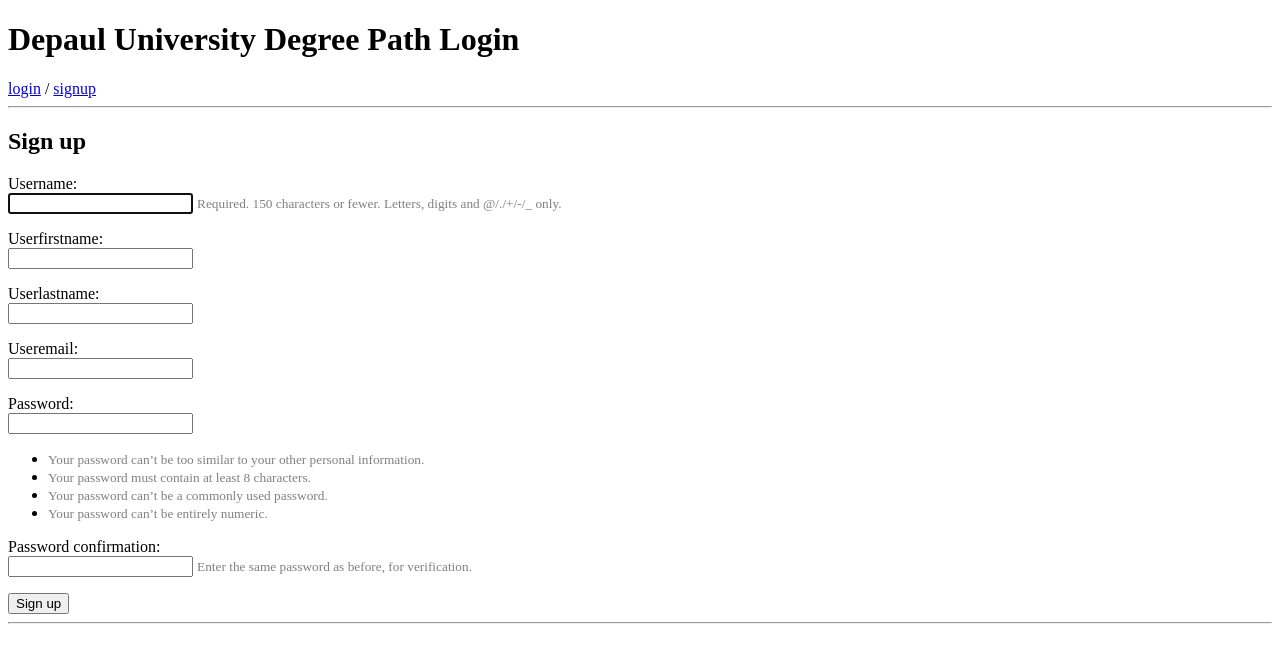
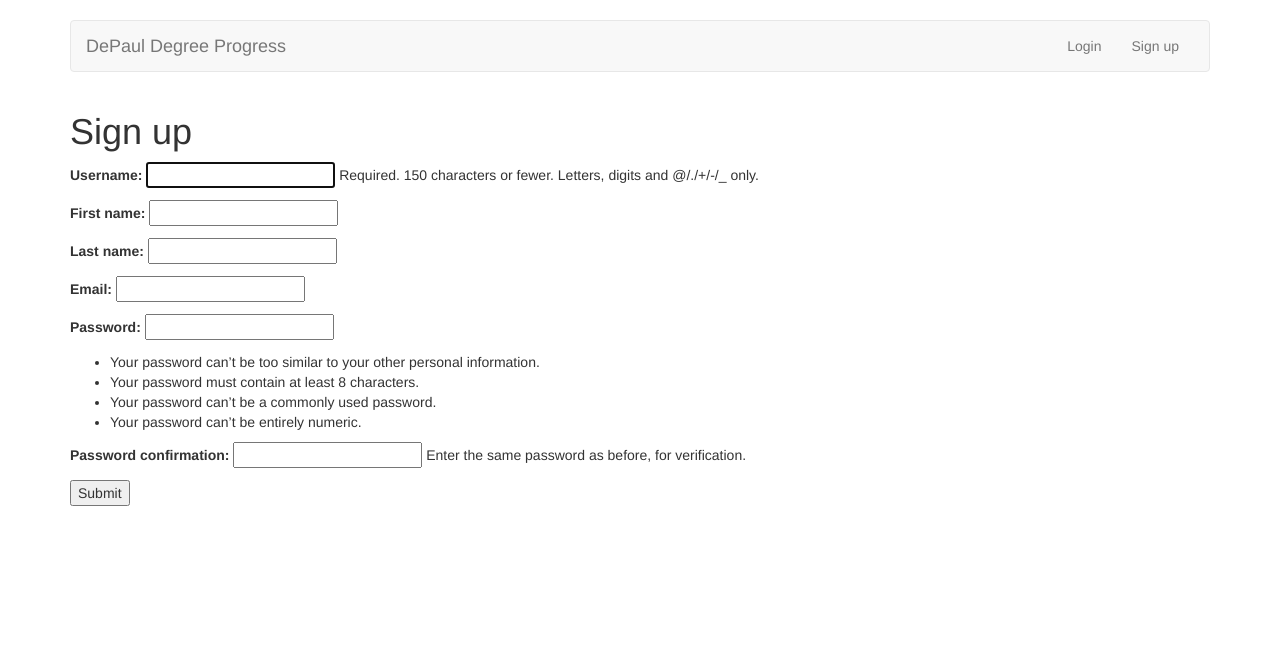
Before and after one commit to mjrskiles/csc394_capstone, a Django app: page /signup/ in a window 1280 px wide. Shown: the top 663 px of the page. Run offline with Django 3.2, Linux system fonts and the light colour scheme; parts of the project's set-up code (start-up, migrations or seed data) failed here and were passed over; some libraries are stand-ins or nearby versions.

Commit message:
profile created

```diff
--- a/dpwebsite/core/forms.py
+++ b/dpwebsite/core/forms.py
@@ -1,17 +1,33 @@
 from django import forms
-from django.contrib.auth.forms import UserCreationForm
+from django.contrib.auth.forms import (UserCreationForm, UserChangeForm)
 from django.contrib.auth.models import User
 
+from dpwebsite.core.models import Profile
 
-class SignUpForm(UserCreationForm):
-    # userID = forms.CharField(max_length=50)
-    #userName = forms.CharField(max_length=50)
-    #userPassword = forms.CharField(max_length=50)
-    userEmail = forms.EmailField(max_length=50)
-    userFirstName = forms.CharField(max_length=50)
-    userLastName = forms.CharField(max_length=50)
-#    userDegree = forms.CharField(max_length=25)
+class RegistrationForm(UserCreationForm):
+    email = forms.EmailField(required=True)
+
 
     class Meta:
         model = User
-        fields = ('username', 'userFirstName', 'userLastName', 'userEmail','password1', 'password2',)
+        fields = ('username', 'first_name', 'last_name', 'email','password1', 'password2')
+
+    def save(self, commit=True):
+        user = super(RegistrationForm, self).save(commit=True)
+        user.first_name = self.cleaned_data['first_name']
+        user.last_name = self.cleaned_data['last_name']
+        user.email = self.cleaned_data['email']
+
+        if commit:
+            user.save()
+
+        return user
+
+
+class EditProfileForm(UserChangeForm):
+    template_name='/something/else'
+
+
+    class Meta:
+        model = User
+        fields = ('email','first_name','last_name','password')
--- a/dpwebsite/core/views.py
+++ b/dpwebsite/core/views.py
@@ -1,65 +1,44 @@
+from django.shortcuts import render, redirect
+from django.urls import reverse
+from dpwebsite.core.forms import (
+    RegistrationForm,
+    EditProfileForm
+)
+
+from django.contrib.auth.models import User
+from django.contrib.auth.forms import UserChangeForm
+from django.contrib.auth import update_session_auth_hash
 from django.contrib.auth.decorators import login_required
-from django.contrib.auth import login, authenticate
-from django.contrib.auth.forms import UserCreationForm
-from django.shortcuts import render, redirect
-from django.http import HttpResponseRedirect
-
-
-from dpwebsite.core.forms import SignUpForm
-
-
-#account app
-#redirect into account page after login
-
-
-@login_required
-def home(request):
-    return render(request, 'home.html')
-
-#
 
 
 
 
-#def signup(request):
-#    if request.method == 'POST':
-#        form = UserCreationForm(request.POST)
-#        if form.is_valid():
-#            form.save()
-#            username = form.cleaned_data.get('username')
-#            raw_password = form.cleaned_data.get('password1')
-#            user = authenticate(username=username, password=raw_password)
-#            login(request, user)
-#            return redirect('home')
-#    else:
-#        form = UserCreationForm()
-#    return render(request, 'signup.html', {'form': form})
-
 def signup(request):
     if request.method == 'POST':
-        form = SignUpForm(request.POST)
+        form = RegistrationForm(request.POST)
         if form.is_valid():
-            user = form.save()
-            user.refresh_from_db()
-            user.profile.userFirstName = form.cleaned_data.get('userFirstName')
-            user.profile.userLastName = form.cleaned_data.get('userLastName')
-            user.profile.userEmail = form.cleaned_data.get('userEmail')
-            user.save()
-            raw_password = form.cleaned_data.get('password1')
-            user = authenticate(username=user.username, password=raw_password)
-            login(request, user)
-            return redirect('home')
+            form.save()
+            return redirect(reverse('home'))
     else:
-        form = SignUpForm()
+        form = RegistrationForm()
     return render(request, 'signup.html', {'form': form})
 
+def view_profile(request, pk=None):
+    if pk:
+        user = User.objects.get(pk=pk)
+    else:
+        user = request.user
+    args = {'user': user}
+    return render(request, 'profile.html', args)
 
-#def login_success(request):
-#    """
-#        Redirects users based on whether they are in the admins group
-#        """
-#    if request.user.groups.filter(name="admin").exists():
-#        # user is an admin
-#        return redirect("admin")
-#    else:
-#        return redirect("home")
+def edit_profile(request):
+    if request.method == 'POST':
+        form = EditProfileForm(request.POST, instance=request.user)
+
+        if form.is_valid():
+            form.save()
+            return redirect('view_profile')
+    else:
+        form = EditProfileForm(instance=request.user)
+        args = {'form': form}
+        return render(request, 'edit_profile.html', args)
--- a/dpwebsite/settings.py
+++ b/dpwebsite/settings.py
@@ -135,9 +135,10 @@ USE_TZ = True
 STATIC_URL = '/static/'
 BASE_URL = 'base'
 USERPAGE_URL = 'userpage'
+#SIGNUP_URL = 'signup'
 LOGIN_URL = 'login'
 LOGOUT_URL = 'logout'
-PROFILE_URL = 'profile'
+#PROFILE_URL = 'profile'
 SCHEDULE_URL = 'schedule'
 REPORT_URL = 'report'
 
--- a/dpwebsite/urls.py
+++ b/dpwebsite/urls.py
@@ -25,11 +25,12 @@ urlpatterns = [
                url(r'^$', TemplateView.as_view(template_name='home.html'), name='home'),
                url(r'^login/$', auth_views.login,{'template_name': 'login.html'}, name='login'),
                url(r'^logout/$', auth_views.logout, {'template_name': 'logged_out.html'}, name='logout'),
-               url(r'^userpage/$',auth_views.logout,{'template_name': 'userpage.html'}, name='userpage'),
-               url(r'^profile/$',auth_views.logout,{'template_name': 'profile.html'}, name='profile'),
+               url(r'^signup/$', core_views.signup, name='signup'),
+               url(r'^profile/$', core_views.view_profile, name='view_profile'),
+#               url(r'^profile/(?P<pk>\d+)/$', core_views.view_profile, name='view_profile_with_pk'),
+               url(r'^profile/edit/$', core_views.edit_profile, name='edit_profile'),
                url(r'^schedule/$',auth_views.logout,{'template_name': 'schedule.html'}, name='schedule'),
                url(r'^report/$',auth_views.logout,{'template_name': 'report.html'}, name='report'),
-               url(r'^signup/$', core_views.signup, name='signup'),
 #               url(r'^login_success/$', core_views.login_success, name='login_success'),
-               url(r'^admin/', admin.site.urls),
+#               url(r'^admin/', admin.site.urls),
 ]
--- a/templates/base.html
+++ b/templates/base.html
@@ -1,27 +1,58 @@
-<!DOCTYPE html>
+
 <html>
     <head>
-        <meta charset="utf-8">
-            <title>{% block title %}Django Simple Login{% endblock %}</title>
-    </head>
+        <link rel="stylesheet" href="https://maxcdn.bootstrapcdn.com/bootstrap/3.3.7/css/bootstrap.min.css" integrity="sha384-BVYiiSIFeK1dGmJRAkycuHAHRg32OmUcww7on3RYdg4Va+PmSTsz/K68vbdEjh4u" crossorigin="anonymous">
+
+            <meta name="viewport" content="width=device-width, initial-scale=1.0">
+                {% block head %}
+                <title>Welcome</title>
+                {% endblock %}
+                </head>
     <body>
-        <header>
-            <h1>Depaul University Degree Path Login</h1>
-            {% if user.is_authenticated %}
-            Hi {{ user.username }}!
-            <a href="{% url 'logout' %}">logout</a> / <a href="{% url 'profile' %}">profile</a> / <a href="{% url 'schedule' %}">schedule</a> / <a href="{% url 'report' %}">report</a>
-            {% else %}
-            <a href="{% url 'login' %}">login</a> / <a href="{% url 'signup' %}">signup</a>
-            {% endif %}
-        </header>
-        <hr>
-        <main>
-            {% block content %}
-            {% endblock %}
-        </main>
-        <hr>
-        <footer>
-            <a href='group 2'</a>
-        </footer>
+        <br>
+        <div class="container">
+            <nav class="navbar navbar-default">
+                <div class="container-fluid">
+                    <div class="navbar-header">
+                        <button type="button" class="navbar-toggle collapsed" data-toggle="collapse" data-target="#navbar" aria-expanded="false" aria-controls="navbar">
+                            <span class="sr-only">Toggle navigation</span>
+                            <span class="icon-bar"></span>
+                            <span class="icon-bar"></span>
+                            <span class="icon-bar"></span>
+                        </button>
+                        <a class="navbar-brand" href="/">DePaul Degree Progress</a>
+                    </div>
+                    <div id="navbar" class="navbar-collapse collapse">
+                        {% if user.is_authenticated %}
+                        <ul class="nav navbar-nav">
+                            <li><a href="{% url 'home' %}">Home</a></li>
+                            <li><a href="{% url 'view_profile' %}">Profile</a></li>
+                            <li><a href="{% url 'edit_profile' %}">Edit Profile</a></li>
+                            <li><a href="{% url 'schedule' %}">Schedule</a></li>
+                            <li><a href="{% url 'report' %}">Report</a></li>
+                        </ul>
+                        <ul class="nav navbar-nav navbar-right">
+                            <li><a href="{% url 'logout' %}">Log out</a></li>
+                        </ul>
+                        {% else %}
+                        <ul class="nav navbar-nav">
+                        </ul>
+                        <ul class="nav navbar-nav navbar-right">
+                            <li><a href="{% url 'login' %}">Login</a></li>
+                            <li><a href="{% url 'signup' %}">Sign up</a></li>
+                        </ul>
+                        {% endif %}
+                    </div><!--/.nav-collapse -->
+                </div><!--/.container-fluid -->
+            </nav>
+        </div>
+        {% block body %}
+        <h1>Base</h1>
+        {% endblock %}
     </body>
+    <script
+        src="https://code.jquery.com/jquery-3.1.1.min.js"
+        integrity="sha256-hVVnYaiADRTO2PzUGmuLJr8BLUSjGIZsDYGmIJLv2b8="
+        crossorigin="anonymous"></script>
+    <script src="https://maxcdn.bootstrapcdn.com/bootstrap/3.3.7/js/bootstrap.min.js" integrity="sha384-Tc5IQib027qvyjSMfHjOMaLkfuWVxZxUPnCJA7l2mCWNIpG9mGCD8wGNIcPD7Txa" crossorigin="anonymous"></script>
 </html>
--- a/templates/home.html
+++ b/templates/home.html
@@ -3,5 +3,8 @@
 
 
 {% block content %}
+<div class="container">
 <h2>Home</h2>
+<p>Welcome {{ user }}</p>
+</div>
 {% endblock %}
--- a/templates/report.html
+++ b/templates/report.html
@@ -3,7 +3,7 @@
 <body>
 
 <h1>This is heading 1</h1>
-<h2>This is heading 2</h2> <a href="{% url 'home' %}">home</a>
+<h2>This is heading 2</h2>
 
 
 </body>
--- a/templates/schedule.html
+++ b/templates/schedule.html
@@ -3,7 +3,7 @@
 <body>
 
 <h1>This is heading 1</h1>
-<h2>This is heading 2</h2> <a href="{% url 'userpage' %}">home</a>
+<h2>This is heading 2</h2>
 
 
 </body>
--- a/templates/signup.html
+++ b/templates/signup.html
@@ -1,21 +1,12 @@
 {% extends 'base.html' %}
 
-{% block content %}
-  <h2>Sign up</h2>
-  <form method="post">
-    {% csrf_token %}
-    {% for field in form %}
-      <p>
-        {{ field.label_tag }}<br>
-        {{ field }}
-        {% if field.help_text %}
-          <small style="color: grey">{{ field.help_text }}</small>
-        {% endif %}
-        {% for error in field.errors %}
-          <p style="color: red">{{ error }}</p>
-        {% endfor %}
-      </p>
-    {% endfor %}
-    <button type="submit">Sign up</button>
-  </form>
+{% block body %}
+<div class="container">
+    <h1>Sign up</h1>
+    <form method="post">
+        {% csrf_token %}
+        {{ form.as_p }}
+        <button type="submit">Submit</button>
+    </form>
+</div>
 {% endblock %}
```
Also changed, not shown: dpwebsite/core/models.py (+17 -10 lines), templates/logged_out.html (+8 -6 lines), templates/login.html (+7 -3 lines), templates/profile.html (+16 -8 lines), dpwebsite/core/migrations/0001_initial.py, 1 other file.
